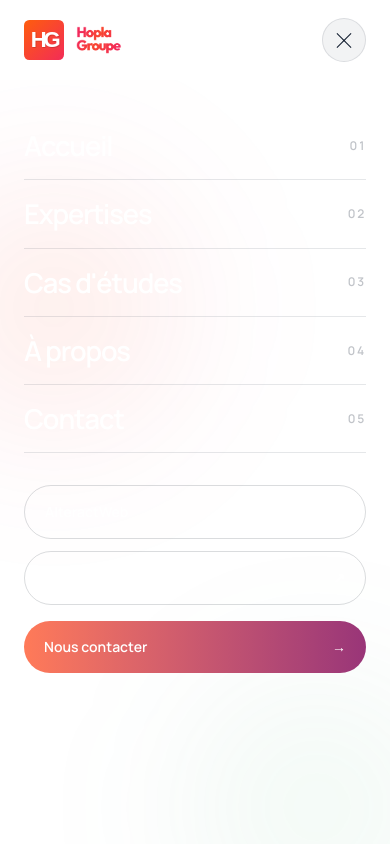
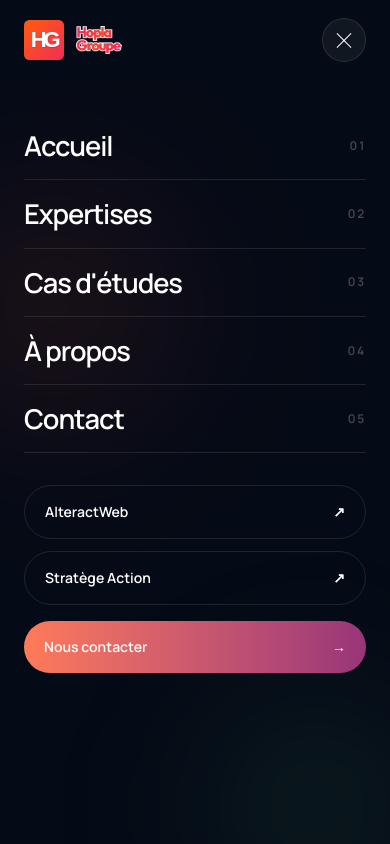
Before and after one commit to prosperkouassi/hg-groupe, a Next.js app: page /a-propos in a window 390 px wide. Both pictures are taken after a click on the button "Ouvrir le menu". Shown: the top 844 px of the page. Built offline with nearby package versions, Linux system fonts and the light colour scheme.

Commit message:
menu mise a jour sur mobile

```diff
--- a/src/components/Header.tsx
+++ b/src/components/Header.tsx
@@ -34,12 +34,10 @@ export default function Header() {
     };
   }, []);
 
-  // Ferme automatiquement le menu lors d'un changement de page
   useEffect(() => {
     setMenuOpen(false);
   }, [pathname]);
 
-  // Bloque le scroll de la page quand le menu mobile est ouvert
   useEffect(() => {
     if (menuOpen) {
       document.body.style.overflow = "hidden";
@@ -52,7 +50,6 @@ export default function Header() {
     };
   }, [menuOpen]);
 
-  // Fermeture avec la touche Échap
   useEffect(() => {
     const handleEscape = (event: KeyboardEvent) => {
       if (event.key === "Escape") {
@@ -67,8 +64,6 @@ export default function Header() {
     };
   }, []);
 
-  const mobileHeaderDark = isHome && !scrolled && !menuOpen;
-
   return (
     <header
       className={[
@@ -80,7 +75,9 @@ export default function Header() {
             : scrolled
               ? "border-b border-white/10 bg-[#050b16]/90 backdrop-blur-xl"
               : "bg-transparent"
-          : "border-b border-[#081426]/10 bg-white",
+          : menuOpen
+            ? "border-b border-white/10 bg-[#050b16]"
+            : "border-b border-[#081426]/10 bg-white",
       ].join(" ")}
     >
       <div className="container-hopla relative z-50 flex h-20 items-center justify-between lg:h-24">
@@ -183,7 +180,7 @@ export default function Header() {
           className={[
             "relative z-50 flex h-11 w-11 items-center justify-center rounded-full border transition-all duration-300 lg:hidden",
 
-            mobileHeaderDark
+            menuOpen
               ? "border-white/10 bg-white/5"
               : isHome
                 ? "border-white/10 bg-white/5"
@@ -194,7 +191,7 @@ export default function Header() {
             <span
               className={[
                 "absolute left-0 top-[7px] h-px w-full transition-all duration-300",
-                isHome ? "bg-white" : "bg-[#081426]",
+                menuOpen || isHome ? "bg-white" : "bg-[#081426]",
                 menuOpen ? "translate-y-[3px] rotate-45" : "",
               ].join(" ")}
             />
@@ -202,7 +199,7 @@ export default function Header() {
             <span
               className={[
                 "absolute left-0 top-[13px] h-px w-full transition-all duration-300",
-                isHome ? "bg-white" : "bg-[#081426]",
+                menuOpen || isHome ? "bg-white" : "bg-[#081426]",
                 menuOpen ? "-translate-y-[3px] -rotate-45" : "",
               ].join(" ")}
             />
@@ -216,13 +213,11 @@ export default function Header() {
       <div
         id="mobile-navigation"
         className={[
-          "fixed inset-x-0 bottom-0 top-20 z-40 overflow-y-auto transition-all duration-500 lg:hidden",
+          "fixed inset-x-0 bottom-0 top-20 z-40 overflow-y-auto bg-[#050b16] transition-all duration-500 lg:hidden",
 
           menuOpen
             ? "pointer-events-auto translate-y-0 opacity-100"
             : "pointer-events-none -translate-y-4 opacity-0",
-
-          isHome ? "bg-[#050b16]" : "bg-white",
         ].join(" ")}
       >
         {/* DÉCOR */}
@@ -265,13 +260,18 @@ export default function Header() {
                 key={item.href}
                 href={item.href}
                 onClick={() => setMenuOpen(false)}
-                className={[
-                  "group flex items-center justify-between border-b py-5 transition-colors duration-300",
-
-                  isHome
-                    ? "border-white/10 text-white"
-                    : "border-[#081426]/10 text-[#081426]",
-                ].join(" ")}
+                className="
+                  group
+                  flex
+                  items-center
+                  justify-between
+                  border-b
+                  border-white/10
+                  py-5
+                  text-white
+                  transition-colors
+                  duration-300
+                "
               >
                 <span
                   className="
@@ -284,12 +284,7 @@ export default function Header() {
                   {item.label}
                 </span>
 
-                <span
-                  className={[
-                    "text-xs font-semibold tracking-[0.15em]",
-                    isHome ? "text-white/25" : "text-[#081426]/25",
-                  ].join(" ")}
-                >
+                <span className="text-xs font-semibold tracking-[0.15em] text-white/25">
                   0{index + 1}
                 </span>
               </Link>
@@ -302,13 +297,21 @@ export default function Header() {
               href="https://alteractweb.com"
               target="_blank"
               rel="noopener noreferrer"
-              className={[
-                "flex items-center justify-between rounded-full border px-5 py-4 text-sm font-semibold transition-all duration-300",
-
-                isHome
-                  ? "border-white/10 text-white/65"
-                  : "border-[#081426]/15 text-[#081426]",
-              ].join(" ")}
+              className="
+                flex
+                items-center
+                justify-between
+                rounded-full
+                border
+                border-white/10
+                px-5
+                py-4
+                text-sm
+                font-semibold
+                text-white/65
+                transition-all
+                duration-300
+              "
             >
               <span>AlteractWeb</span>
               <span aria-hidden="true">↗</span>
@@ -318,13 +321,21 @@ export default function Header() {
               href="https://strategaction.com"
               target="_blank"
               rel="noopener noreferrer"
-              className={[
-                "flex items-center justify-between rounded-full border px-5 py-4 text-sm font-semibold transition-all duration-300",
-
-                isHome
-                  ? "border-white/10 text-white/65"
-                  : "border-[#081426]/15 text-[#081426]",
-              ].join(" ")}
+              className="
+                flex
+                items-center
+                justify-between
+                rounded-full
+                border
+                border-white/10
+                px-5
+                py-4
+                text-sm
+                font-semibold
+                text-white/65
+                transition-all
+                duration-300
+              "
             >
               <span>Stratège Action</span>
               <span aria-hidden="true">↗</span>
```
